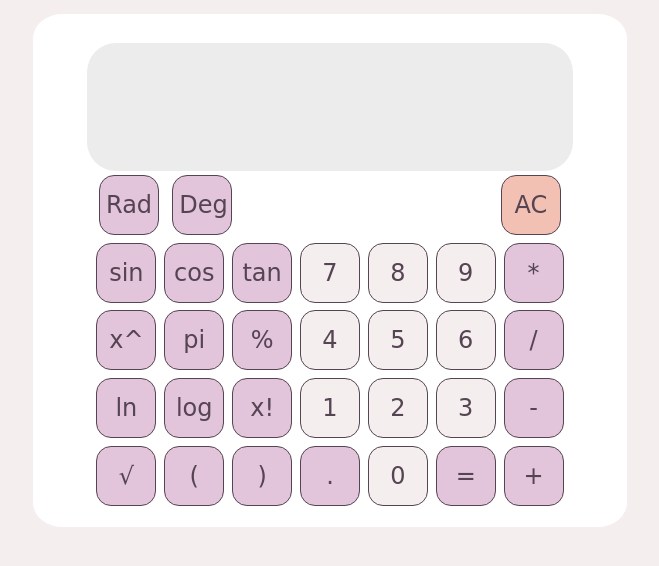
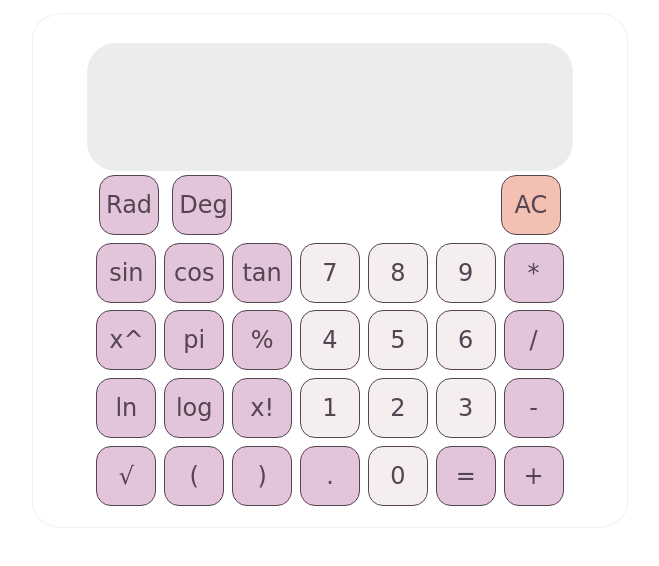
Before and after one commit to pennymona/notion, a plain HTML site: page calculator.html in a window 1280 px wide. Shown: the whole page, without its empty margins (310-969 px from the left). Drawn offline with Linux system fonts and the light colour scheme; a web font is replaced by a local one.

Commit message:
Update calculator.html

```diff
--- a/calculator.html
+++ b/calculator.html
@@ -14,8 +14,8 @@ body {
   margin: 0 auto;
   text-align: center;
   font-size: 23px;
-  color: #f5eeef;
-  background-color: #f5eeef;
+  color: white;
+  background-color: white;
 
 }
 
```
